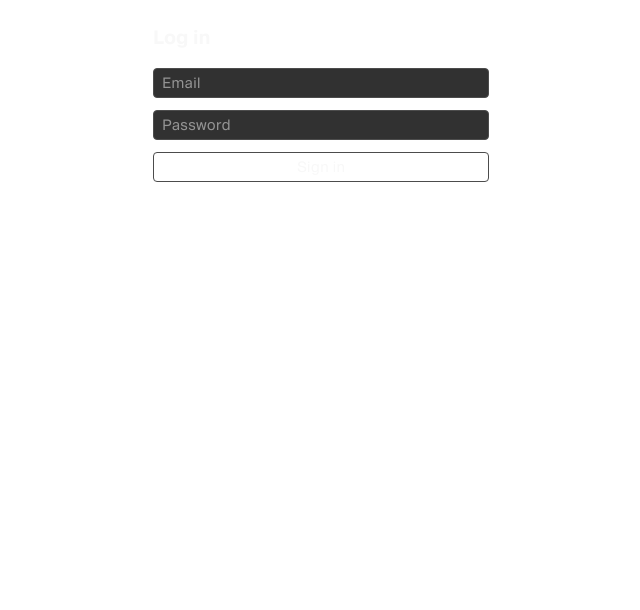
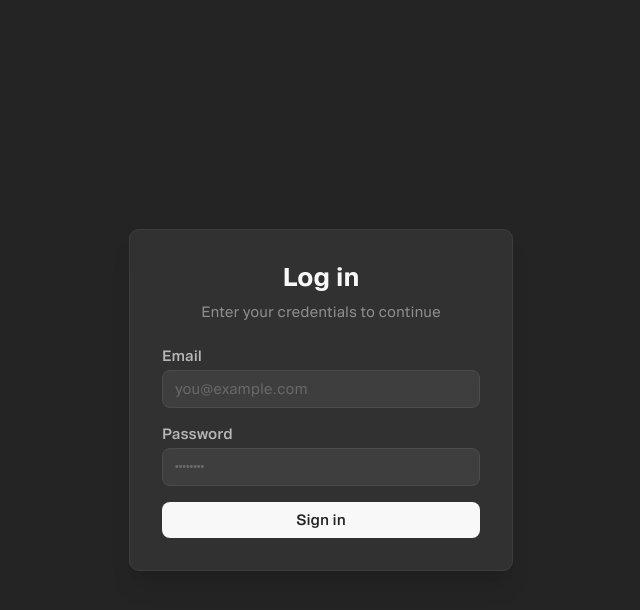
Before and after one commit to stepzme/ui-gen, a Next.js app: page /login in a window 1280 px wide. Shown: the top 610 px of the page, without its empty margins (319-959 px from the left). Built offline with nearby package versions, Linux system fonts and the light colour scheme.

Commit message:
feat: add dark theme, update login page design, update home redirect logic

```diff
--- a/src/app/layout.tsx
+++ b/src/app/layout.tsx
@@ -13,9 +13,9 @@ export default function RootLayout({
   children: React.ReactNode;
 }>) {
   return (
-    <html lang="en">
+    <html lang="en" className="dark">
       <body
-        className="antialiased"
+        className="antialiased bg-neutral-950 text-neutral-50"
       >
         <Providers>{children}</Providers>
       </body>
--- a/src/app/login/page.tsx
+++ b/src/app/login/page.tsx
@@ -24,27 +24,55 @@ export default function LoginPage() {
   }
 
   return (
-    <div className="mx-auto max-w-sm p-6 text-neutral-50">
-      <h1 className="mb-4 text-lg font-semibold">Log in</h1>
-      <form onSubmit={handleSubmit} className="space-y-3">
+    <div className="flex min-h-screen items-center justify-center bg-neutral-950">
+      <div className="w-full max-w-sm space-y-6 rounded-lg border border-neutral-800 bg-neutral-900 p-8 shadow-xl">
+        <div className="text-center">
+          <h1 className="text-2xl font-semibold text-neutral-50">Log in</h1>
+          <p className="mt-2 text-sm text-neutral-400">Enter your credentials to continue</p>
+        </div>
+        <form onSubmit={handleSubmit} className="space-y-4">
+          <div>
+            <label htmlFor="email" className="mb-1 block text-sm font-medium text-neutral-300">
+              Email
+            </label>
             <input
+              id="email"
               value={email}
               onChange={(e) => setEmail(e.target.value)}
-          placeholder="Email"
-          className="w-full rounded border border-neutral-700 bg-neutral-900 px-2 py-1 text-sm outline-none focus:ring-2 focus:ring-sky-500"
+              placeholder="you@example.com"
+              className="w-full rounded-md border border-neutral-700 bg-neutral-800 px-3 py-2 text-sm text-neutral-50 placeholder-neutral-500 outline-none transition-colors focus:border-neutral-600 focus:ring-2 focus:ring-neutral-700"
               aria-label="Email"
+              required
             />
+          </div>
+          <div>
+            <label htmlFor="password" className="mb-1 block text-sm font-medium text-neutral-300">
+              Password
+            </label>
             <input
+              id="password"
               type="password"
               value={password}
               onChange={(e) => setPassword(e.target.value)}
-          placeholder="Password"
-          className="w-full rounded border border-neutral-700 bg-neutral-900 px-2 py-1 text-sm outline-none focus:ring-2 focus:ring-sky-500"
+              placeholder="••••••••"
+              className="w-full rounded-md border border-neutral-700 bg-neutral-800 px-3 py-2 text-sm text-neutral-50 placeholder-neutral-500 outline-none transition-colors focus:border-neutral-600 focus:ring-2 focus:ring-neutral-700"
               aria-label="Password"
+              required
             />
-        {error && <div className="text-sm text-red-400" role="alert">{error}</div>}
-        <button type="submit" className="w-full rounded border border-neutral-700 px-3 py-1 text-sm hover:bg-neutral-800 focus-visible:ring-2 focus-visible:ring-sky-500">Sign in</button>
+          </div>
+          {error && (
+            <div className="rounded-md bg-red-950/50 border border-red-900/50 px-3 py-2 text-sm text-red-400" role="alert">
+              {error}
+            </div>
+          )}
+          <button
+            type="submit"
+            className="w-full rounded-md bg-neutral-50 px-4 py-2 text-sm font-medium text-neutral-950 transition-colors hover:bg-neutral-200 focus-visible:outline-none focus-visible:ring-2 focus-visible:ring-neutral-400"
+          >
+            Sign in
+          </button>
         </form>
+      </div>
     </div>
   );
 }
--- a/src/app/page.tsx
+++ b/src/app/page.tsx
@@ -1,12 +1,26 @@
 import { redirect } from "next/navigation";
 import { getServerSession } from "next-auth";
 import { authOptions } from "@/lib/auth";
+import * as data from "@/lib/data";
 
 export default async function Home() {
   const session = await getServerSession(authOptions as any);
-  if (session) {
-    redirect("/dashboard");
-  } else {
+  if (!session) {
     redirect("/login");
   }
+
+  const userId = (session as any)?.user?.id;
+  if (!userId) {
+    redirect("/login");
+  }
+
+  // Check if user has workspaces
+  const workspaces = await data.listWorkspacesForUser(userId);
+  if (workspaces.length === 0) {
+    // No workspaces - will show create workspace form
+    redirect("/workspace/new");
+  }
+
+  // Redirect to first workspace dashboard
+  redirect(`/workspace/${workspaces[0].id}`);
 }
```
Also changed, not shown: 2 other files (tests, documents, lock files or other folders). Lines whose indentation alone changed are shown as unchanged.
